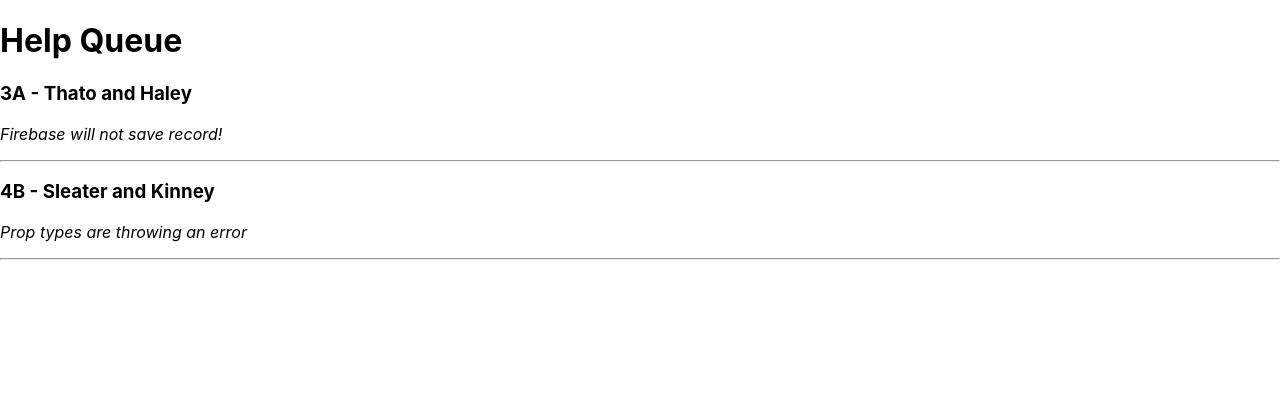
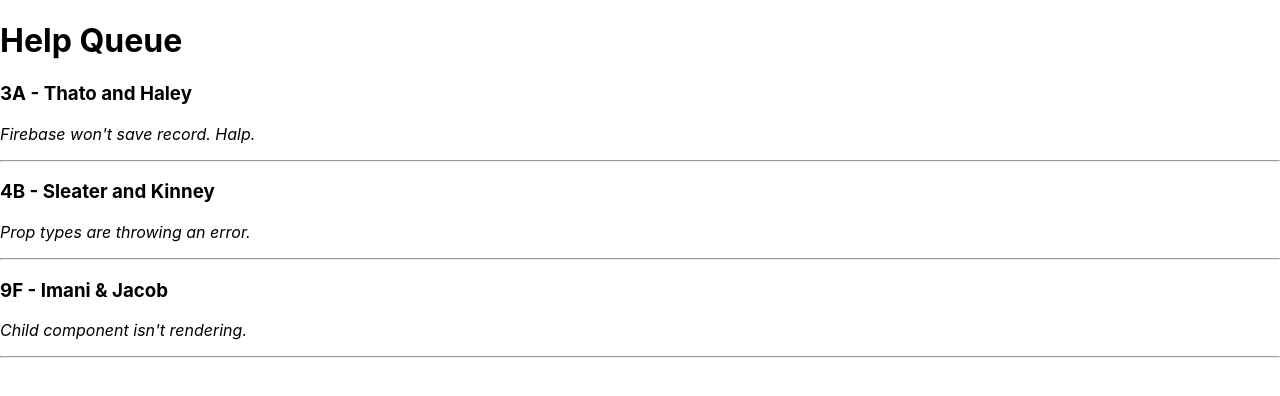
Before and after one commit to Patrick-Dolan/help-queue, a React (Create React App) app: page / in a window 1280 px wide. Shown: the top 396 px of the page. Built offline with nearby package versions, Linux system fonts and the light colour scheme.

Commit message:
add propTypes to ticket and map in ticketlist

```diff
--- a/src/components/TicketList.js
+++ b/src/components/TicketList.js
@@ -1,17 +1,34 @@
 import React from "react";
 import Ticket from "./Ticket";
+
+const mainTicketList = [
+  {
+    names: 'Thato and Haley',
+    location: '3A',
+    issue: 'Firebase won\'t save record. Halp.'
+  },
+  {
+    names: 'Sleater and Kinney',
+    location: '4B',
+    issue: 'Prop types are throwing an error.'
+  },
+  {
+    names: 'Imani & Jacob',
+    location: '9F',
+    issue: 'Child component isn\'t rendering.'
+  }
+];
 
 function TicketList(){
   return (
     <React.Fragment>
-      <Ticket
-      location="3A"
-      names="Thato and Haley"
-      issue="Firebase will not save record!"/>
-      <Ticket
-      location="4B"
-      names="Sleater and Kinney"
-      issue="Prop types are throwing an error"/>
+      {mainTicketList.map((ticket, index) =>
+        <Ticket
+        names={ticket.names}
+        location={ticket.location}
+        issue={ticket.issue}
+        key={index}/>
+      )}
     </React.Fragment>
   );
 }
```
Also changed, not shown: src/components/Ticket.js (+7 -0 lines).
